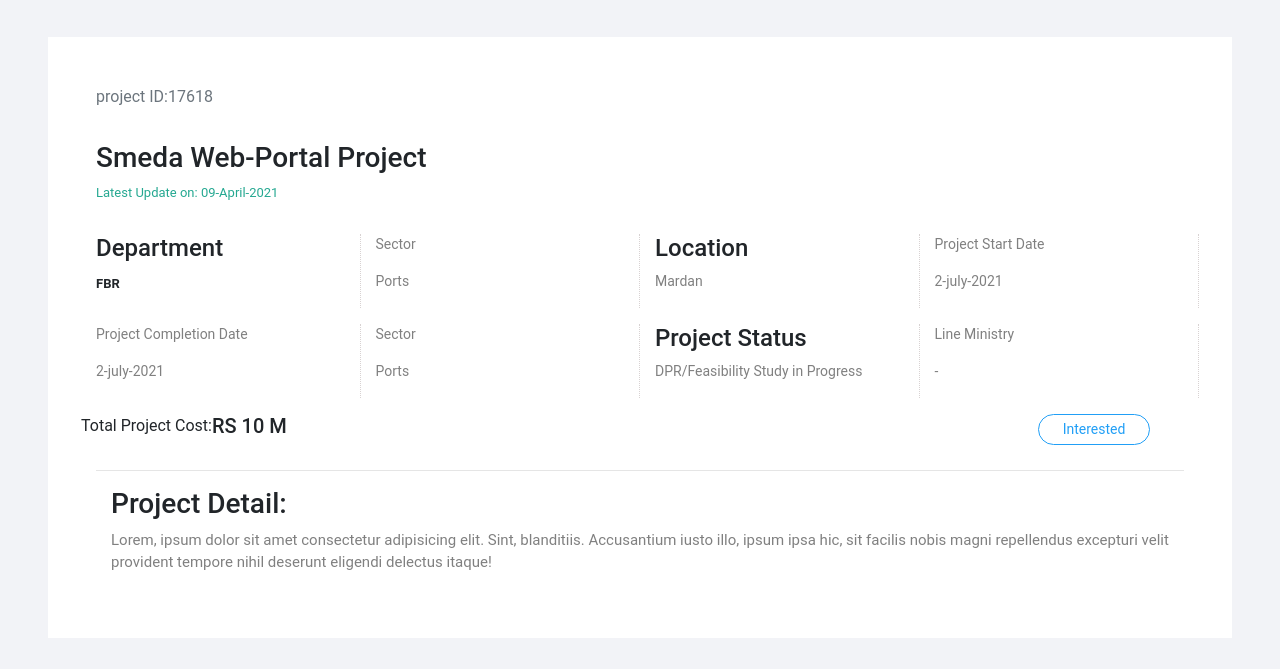
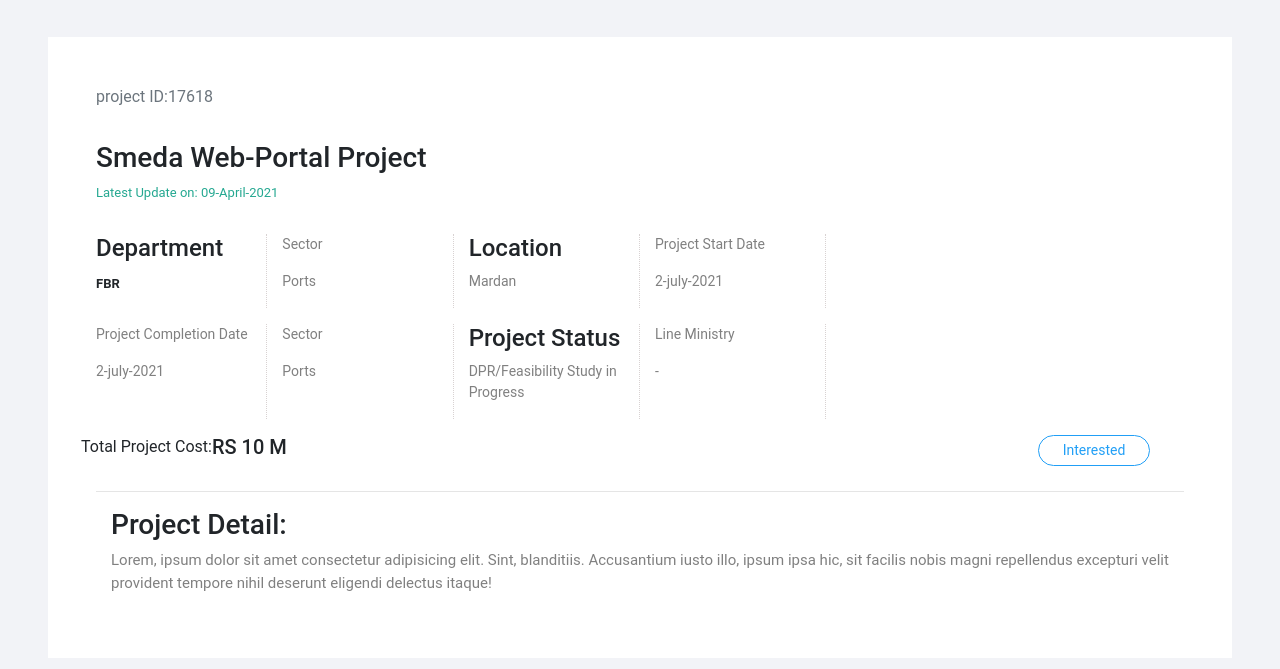
Before and after one commit to Sangrazeali/webportalSMEDA, a plain HTML site: page detail.html in a window 1280 px wide. Shown: the part 131-800 px from the top of the page. Drawn offline with nearby package versions, Linux system fonts and the light colour scheme; a script that the page names is missing; files whose address does not match are found by name.

Commit message:
3rd june

```diff
--- a/detail.html
+++ b/detail.html
@@ -320,37 +320,37 @@
 
             </div>
             <div class="row mt-3">
-                <div class="col-md-3 card_items">
+                <div class="col-md-2 card_items">
                     <h4>Department</h4>
                     <b class="text-bold">FBR</b>
                 </div>
-                <div class="col-md-3 card_items">
+                <div class="col-md-2 card_items">
                     <p>Sector</p>
                     <p>Ports</p>
                 </div>
-                <div class="col-md-3 card_items">
+                <div class="col-md-2 card_items">
                     <h4>Location</h4>
                     <p>Mardan</p>
                 </div>
-                <div class="col-md-3 card_items">
+                <div class="col-md-2 card_items">
                     <p>Project Start Date</p>
                     <p> 2-july-2021</p>
                 </div>
             </div>
             <div class="row mt-3">
-                <div class="col-md-3 card_items">
+                <div class="col-md-2 card_items">
                     <p>Project Completion Date</p>
                     <p> 2-july-2021</p>
                 </div>
-                <div class="col-md-3 card_items">
+                <div class="col-md-2 card_items">
                     <p>Sector</p>
                     <p>Ports</p>
                 </div>
-                <div class="col-md-3 card_items">
+                <div class="col-md-2 card_items">
                     <h4>Project Status</h4>
                     <p>DPR/Feasibility Study in Progress</p>
                 </div>
-                <div class="col-md-3 card_items">
+                <div class="col-md-2 card_items">
                     <p>Line Ministry</p>
                     <p> - </p>
                 </div>
```
Also changed, not shown: index.html (+3 -0 lines), images/KPIFC.png, images/car.png, images/energy.png, images/travel.png, images/undp.jpg (added).
